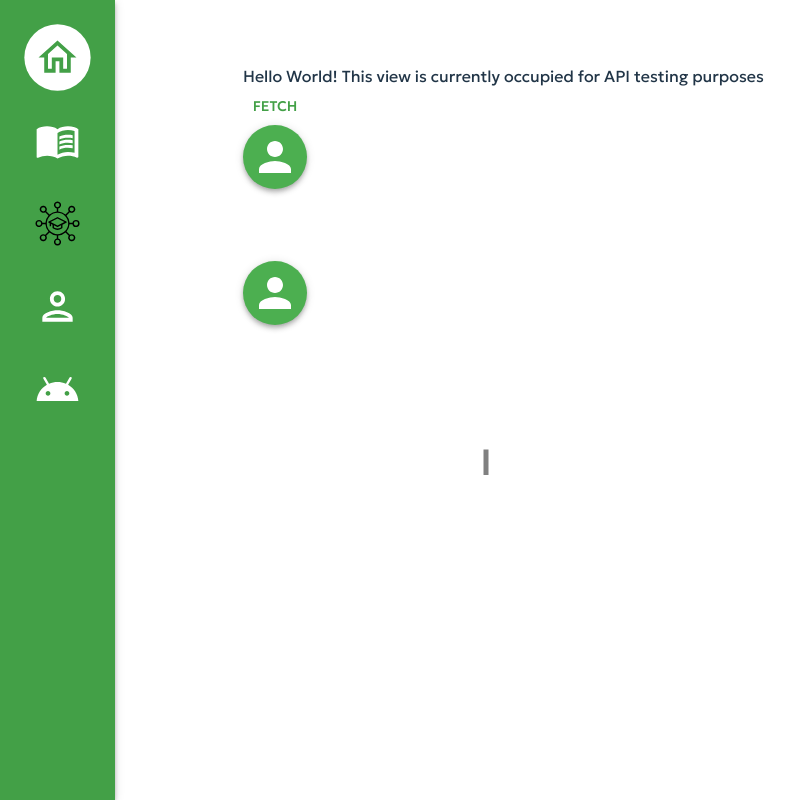
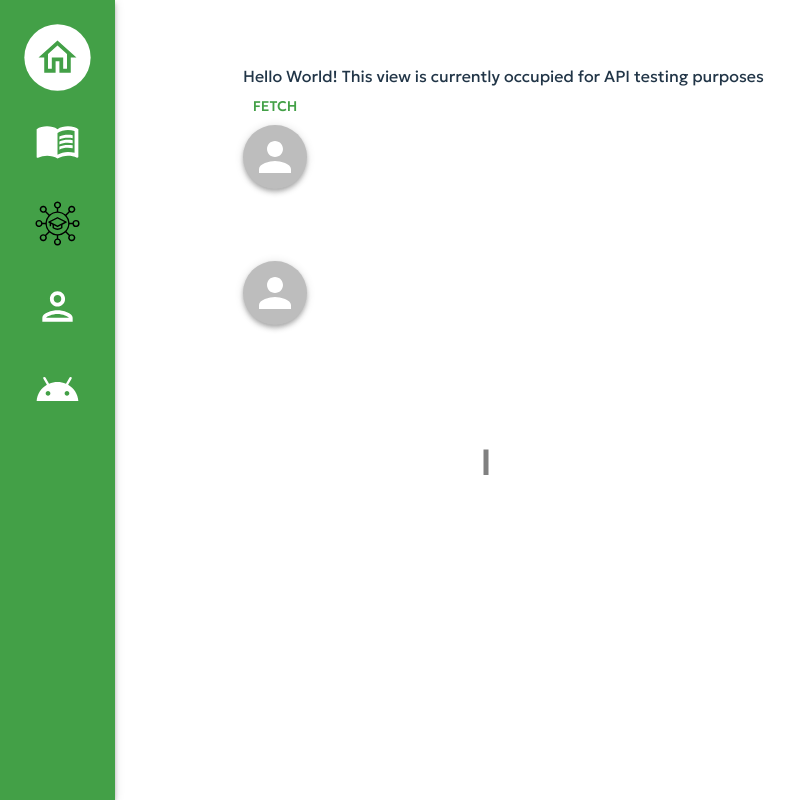
Before and after one commit to EdutieProject/edutie-frontend, a React (Vite) app in the folder edutie-frontend/: page /playground in a window 1280 px wide. Shown: the whole page, without its empty margins (0-802 px from the left). Built offline with nearby package versions, Linux system fonts and the light colour scheme.

Commit message:
Add color props

```diff
--- a/edutie-frontend/src/components/global/Circle.jsx
+++ b/edutie-frontend/src/components/global/Circle.jsx
@@ -4,7 +4,7 @@ export default function Circle(props) {
   return (
     <Avatar
       sx={{
-        backgroundColor: "#4CAF50",
+        backgroundColor: props.backgroundColor,
         width: props.size,
         height: props.size,
         boxShadow: theme.shadows[4],
```
